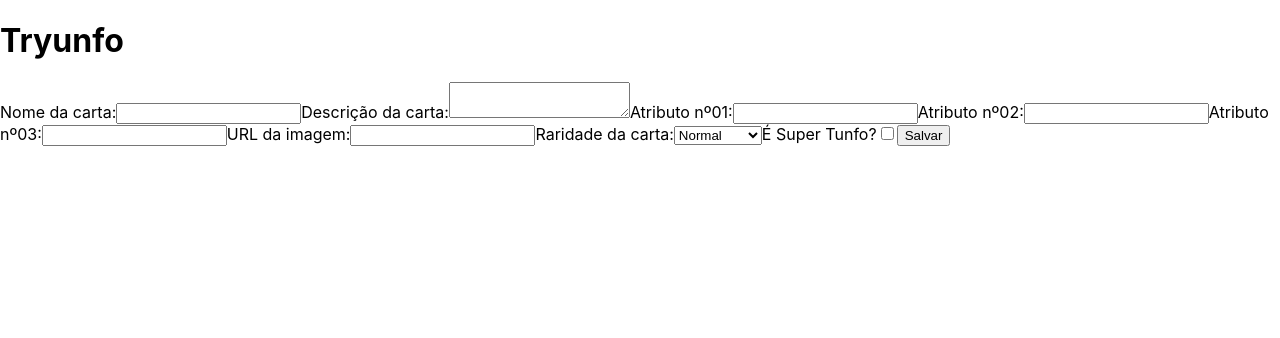
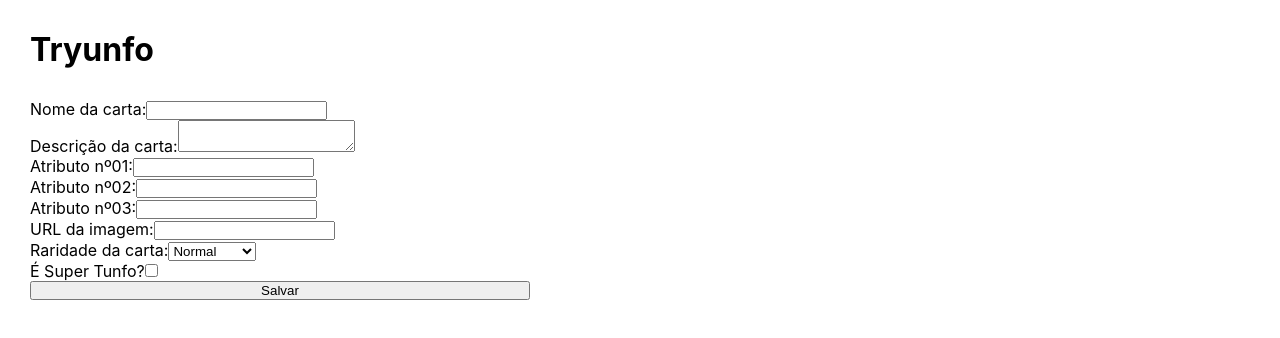
Before and after one commit to SheilaNS/project-tryunfo, a React (Create React App) app: page / in a window 1280 px wide. Shown: the top 338 px of the page. Built offline with nearby package versions, Linux system fonts and the light colour scheme.

Commit message:
Requisito 02: Adicione as props necessárias ao componente de formulário

```diff
--- a/src/App.js
+++ b/src/App.js
@@ -1,5 +1,6 @@
 import React from 'react';
 import Form from './components/Form';
+import './assets/App.css';
 
 class App extends React.Component {
   render() {
@@ -9,7 +10,7 @@ class App extends React.Component {
           <h1>Tryunfo</h1>
         </header>
         <main>
-          <Form />
+          <Form cardName="" />
         </main>
       </>
     );
--- /dev/null
+++ b/src/assets/App.css
@@ -0,0 +1,3 @@
+header {
+  margin: 30px;
+}
--- a/src/assets/Form.css
+++ b/src/assets/Form.css
@@ -1,5 +1,6 @@
-.form {
+form {
   display: flex;
   flex-flow: column;
+  margin: 30px;
   max-width: 500px;
 }
--- a/src/components/Form.js
+++ b/src/components/Form.js
@@ -1,37 +1,98 @@
 import React, { Component } from 'react';
 import '../assets/Form.css';
+import PropTypes from 'prop-types';
 
 class Form extends Component {
   render() {
+    const {
+      cardName,
+      cardDescription,
+      cardAttr1,
+      cardAttr2,
+      cardAttr3,
+      cardImage,
+      cardRare,
+      cardTrunfo,
+      isSaveButtonDisabled,
+      onInputChange,
+      onSaveButtonClick,
+    } = this.props;
     return (
       <form>
         <label htmlFor="nome">
           Nome da carta:
-          <input name="nome" id="nome" type="text" data-testid="name-input" />
+          <input
+            value={ cardName }
+            onChange={ onInputChange }
+            name="nome"
+            id="nome"
+            type="text"
+            data-testid="name-input"
+          />
         </label>
         <label htmlFor="descricao">
           Descrição da carta:
-          <textarea name="desc-carta" id="descricao" data-testid="description-input" />
+          <textarea
+            value={ cardDescription }
+            onChange={ onInputChange }
+            name="desc-carta"
+            id="descricao"
+            data-testid="description-input"
+          />
         </label>
         <label htmlFor="attr1">
           Atributo nº01:
-          <input name="attr1" id="attr1" type="number" data-testid="attr1-input" />
+          <input
+            value={ cardAttr1 }
+            onChange={ onInputChange }
+            name="attr1"
+            id="attr1"
+            type="number"
+            data-testid="attr1-input"
+          />
         </label>
         <label htmlFor="attr2">
           Atributo nº02:
-          <input name="attr2" id="attr2" type="number" data-testid="attr2-input" />
+          <input
+            value={ cardAttr2 }
+            onChange={ onInputChange }
+            name="attr2"
+            id="attr2"
+            type="number"
+            data-testid="attr2-input"
+          />
         </label>
         <label htmlFor="attr3">
           Atributo nº03:
-          <input name="attr3" id="attr3" type="number" data-testid="attr3-input" />
+          <input
+            value={ cardAttr3 }
+            onChange={ onInputChange }
+            name="attr3"
+            id="attr3"
+            type="number"
+            data-testid="attr3-input"
+          />
         </label>
         <label htmlFor="image">
           URL da imagem:
-          <input name="image" id="image" type="text" data-testid="image-input" />
+          <input
+            value={ cardImage }
+            onChange={ onInputChange }
+            name="image"
+            id="image"
+            type="text"
+            data-testid="image-input"
+          />
         </label>
         <label htmlFor="rarid">
           Raridade da carta:
-          <select name="raridade" id="rarid" data-testid="rare-input">
+          <select
+            value={ cardRare }
+            onChange={ onInputChange }
+            name="raridade"
+            id="rarid"
+            data-testid="rare-input"
+          >
             <option value="normal">Normal</option>
             <option value="raro">Raro</option>
             <option value="muito raro">Muito Raro</option>
@@ -39,12 +100,40 @@ class Form extends Component {
         </label>
         <label htmlFor="trunfo">
           É Super Tunfo?
-          <input name="trunfo" id="trunfo" type="checkbox" data-testid="trunfo-input" />
+          <input
+            checked={ cardTrunfo }
+            onChange={ onInputChange }
+            name="trunfo"
+            id="trunfo"
+            type="checkbox"
+            data-testid="trunfo-input"
+          />
         </label>
-        <button type="submit" data-testid="save-button">Salvar</button>
+        <button
+          type="submit"
+          disabled={ isSaveButtonDisabled }
+          onClick={ onSaveButtonClick }
+          data-testid="save-button"
+        >
+          Salvar
+        </button>
       </form>
     );
   }
 }
 
+Form.propTypes = {
+  cardName: PropTypes.string.isRequired,
+  cardDescription: PropTypes.string.isRequired,
+  cardAttr1: PropTypes.string.isRequired,
+  cardAttr2: PropTypes.string.isRequired,
+  cardAttr3: PropTypes.string.isRequired,
+  cardImage: PropTypes.string.isRequired,
+  cardRare: PropTypes.string.isRequired,
+  cardTrunfo: PropTypes.bool.isRequired,
+  isSaveButtonDisabled: PropTypes.bool.isRequired,
+  onInputChange: PropTypes.func.isRequired,
+  onSaveButtonClick: PropTypes.func.isRequired,
+};
+
 export default Form;
--- a/src/index.css
+++ b/src/index.css
@@ -1,5 +1,10 @@
+* {
+  box-sizing: border-box;
+  margin: 0;
+  padding: 0;
+}
+
 body {
-  margin: 0;
   font-family: -apple-system, BlinkMacSystemFont, 'Segoe UI', 'Roboto', 'Oxygen',
     'Ubuntu', 'Cantarell', 'Fira Sans', 'Droid Sans', 'Helvetica Neue',
     sans-serif;
```
Also changed, not shown: src/components/NomeDesc.js (added).
